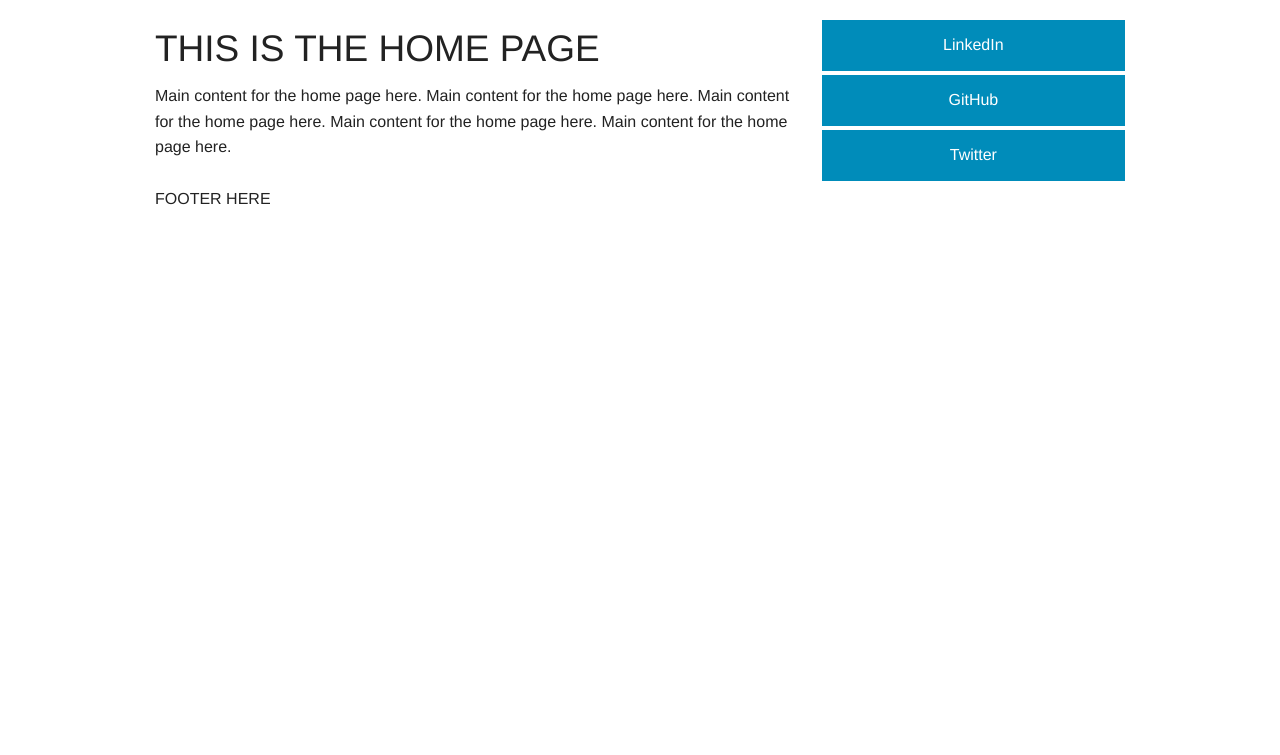
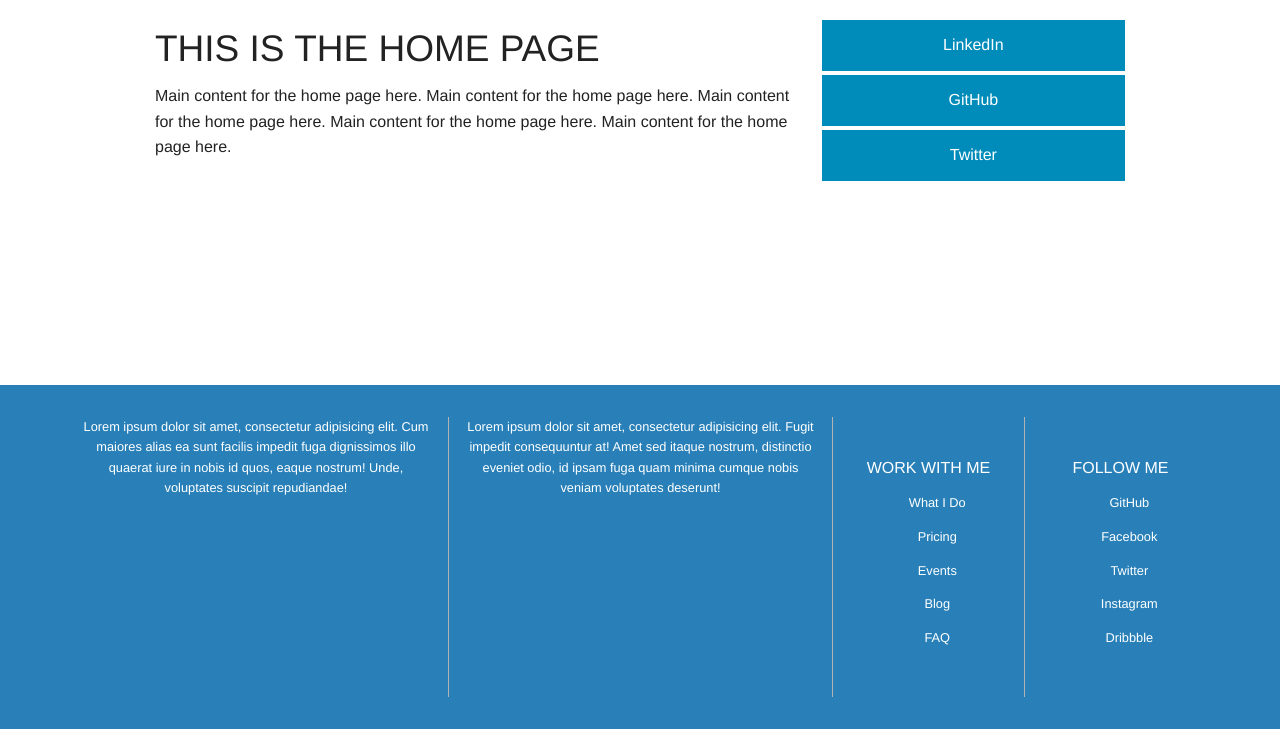
Before and after one commit to brandon-foster/note_php, a PHP site: page / in a window 1280 px wide. Shown: the part 45-800 px from the top of the page. Run offline with PHP 8.4, Linux system fonts and the light colour scheme; data that the repository does not hold is empty; some libraries are stand-ins or nearby versions.

Commit message:
zurb building block footer

```diff
--- /dev/null
+++ b/css/footer.css
@@ -0,0 +1,43 @@
+/* proudly found elsewhere: http://patterntap.com/code/footer */
+
+.full-width {
+    max-width: 1400px;
+}
+
+.footer {
+    margin-top: 200px;
+    background-color: #2980b9;
+    padding: 2rem 4rem;
+    text-align: center;
+    color: #fff;
+}
+.footer i {
+    font-size: 100px;
+}
+
+.footer h4 {
+    color: #fff;
+    font-size: 1em;
+    font-weight: 400;
+    text-transform: uppercase;
+    margin-top: 2.5rem;
+    margin-bottom: 10px;
+}
+.footer p, .footer a {
+    font-weight: 300;
+    font-size: .8em;
+    color: #fff;
+}
+
+@media only screen and (min-width: 40.063em) {
+    .footer .columns:nth-child(n+2) {
+        border-left: 1px solid #b3b3b3;
+        min-height: 280px;
+  }
+}
+.footer-links {
+    list-style-type: none;
+}
+.footer-links li {
+    margin-top: .5em;
+}
--- a/index.php
+++ b/index.php
@@ -30,6 +30,10 @@ else {
     $pageData->addCss('css/main.css');
     $pageData->addCss('res/foundation-5.5.0/css/normalize.css');
     $pageData->addCss('res/foundation-5.5.0/css/foundation.css');
+
+    // FOR FOOTER, FOUNDATION ICONS, and css
+    $pageData->addCss('http://cdnjs.cloudflare.com/ajax/libs/foundicons/3.0.0/foundation-icons.css');
+    $pageData->addCss('css/footer.css');
 
     // FOUNDATION JS
     $pageData->addJs('res/foundation-5.5.0/js/vendor/jquery.js');
--- a/view/component/footer-html.php
+++ b/view/component/footer-html.php
@@ -1,6 +1,36 @@
-<?php return "
-<div class='row'>
-    <div class='small-12 columns'>
-        <h6>FOOTER HERE</h6>
+<?php
+// footer code proudly found elsewhere: http://patterntap.com/code/footer
+return "
+<!-- Footer -->
+<footer class='footer'>
+<div class='row full-width'>
+    <div class='small-12 medium-3 large-4 columns'>
+        <i class='fi-laptop'></i>
+        <p>Lorem ipsum dolor sit amet, consectetur adipisicing elit. Cum maiores alias ea sunt facilis impedit fuga dignissimos illo quaerat iure in nobis id quos, eaque nostrum! Unde, voluptates suscipit repudiandae!</p>
     </div>
-</div>";
+    <div class='small-12 medium-3 large-4 columns'>
+        <i class='fi-html5'></i>
+        <p>Lorem ipsum dolor sit amet, consectetur adipisicing elit. Fugit impedit consequuntur at! Amet sed itaque nostrum, distinctio eveniet odio, id ipsam fuga quam minima cumque nobis veniam voluptates deserunt!</p>
+    </div>
+    <div class='small-6 medium-3 large-2 columns'>
+        <h4>Work With Me</h4>
+        <ul class='footer-links'>
+            <li><a href='#'>What I Do</a></li>
+            <li><a href='#'>Pricing</a></li>
+            <li><a href='#'>Events</a></li>
+            <li><a href='#'>Blog</a></li>
+            <li><a href='#'>FAQ</a></li>
+        <ul>
+    </div>
+    <div class='small-6 medium-3 large-2 columns'>
+        <h4>Follow Me</h4>
+        <ul class='footer-links'>
+            <li><a href='#'>GitHub</a></li>
+            <li><a href='#'>Facebook</a></li>
+            <li><a href='#'>Twitter</a></li>
+            <li><a href='#'>Instagram</a></li>
+            <li><a href='#'>Dribbble</a></li>
+        <ul>
+    </div>
+</div>
+</footer>";
```
